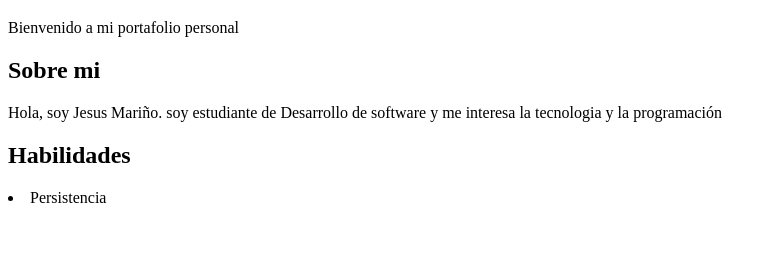
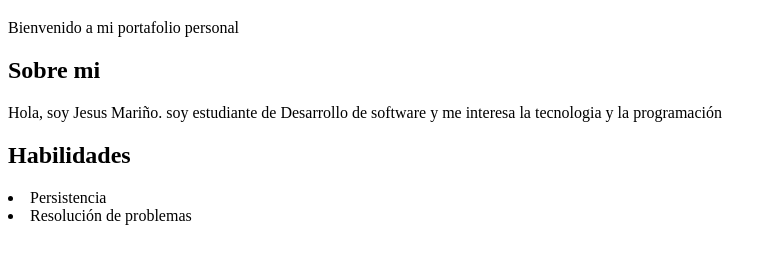
Before and after one commit to JessM-v/Portafolio_personal, a plain HTML site: page index.html in a window 1280 px wide. Shown: the part 87-350 px from the top of the page, without its empty margins (0-777 px from the left). Drawn offline with Linux system fonts and the light colour scheme.

Commit message:
Agregar habilidad Resolucion de problemas

```diff
--- a/index.html
+++ b/index.html
@@ -23,6 +23,7 @@
         <h2>Habilidades</h2>
         <ui>
             <li>Persistencia</li>
+            <li>Resolución de problemas</li>
         </ui>
 
     </section>
```
